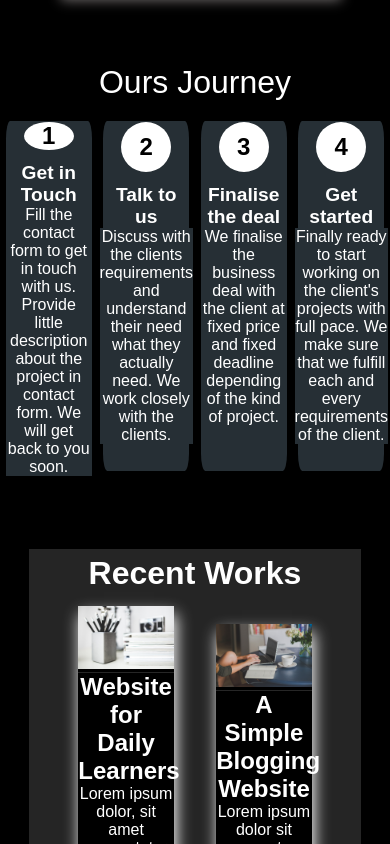
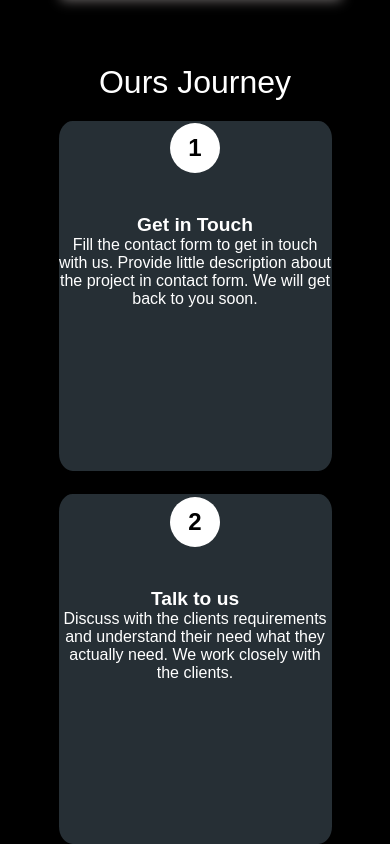
Before and after one commit to rupeshkumar8825/portfolio_website, a React (Create React App) app: page / in a window 390 px wide. Shown: the part 4300-5144 px from the top of the page. Built offline with nearby package versions, Linux system fonts and the light colour scheme; a web font is replaced by a local one.

Commit message:
Completed the responsive mission for the progress section. Now moving to the work section for the responsive mission

```diff
--- a/src/css/Process.css
+++ b/src/css/Process.css
@@ -164,3 +164,17 @@
   background-color: white;
   /* border: 2px solid darkred; */
 }
+
+/* adding css code for the responsive design of the portfolio website  */
+@media only screen and (max-width: 1200px) {
+  .step-container {
+    width: 40%;
+    margin-bottom: 5%;
+  }
+}
+
+@media only screen and (max-width: 640px) {
+  .step-container {
+    width: 70%;
+  }
+}
```
